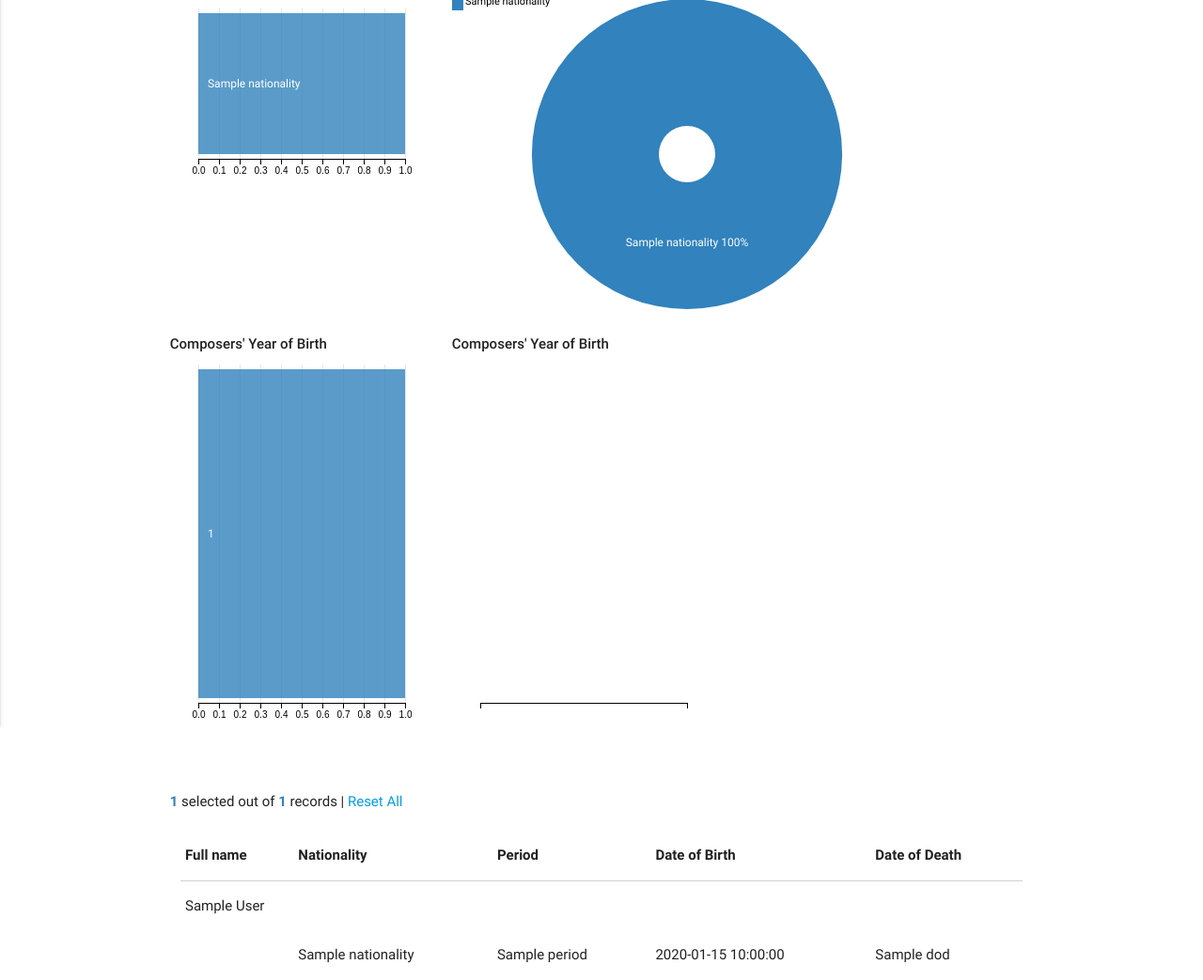
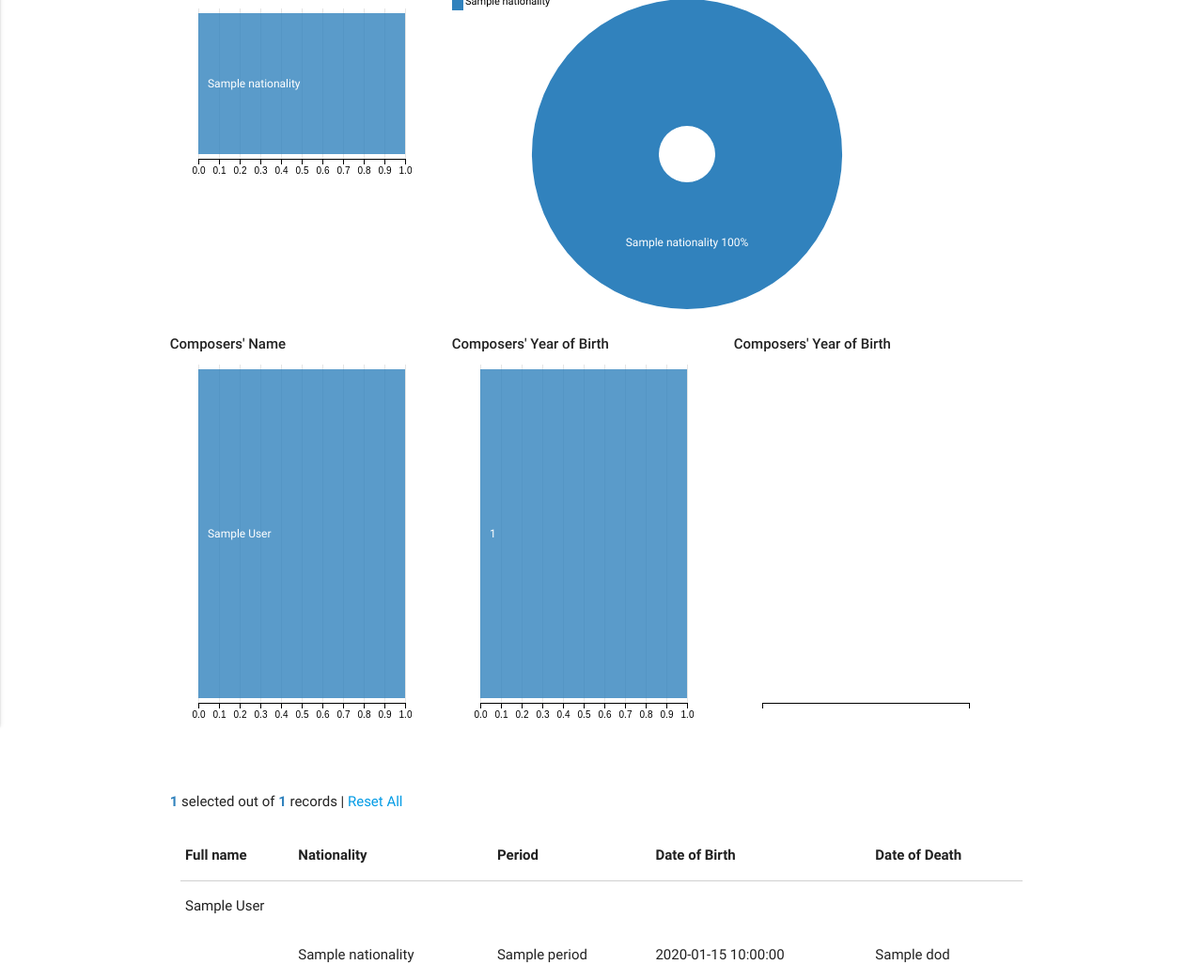
Before and after one commit to abonello/composers, a Flask app: page /charts in a window 1280 px wide. Shown: the part 88-1131 px from the top of the page at 94% size. Run offline with Flask 2, Linux system fonts and the light colour scheme; a database or web service that is not in the repository returns one stand-in record (values such as "Sample title"); some libraries are stand-ins or nearby versions.

Commit message:
Added Names chart.

```diff
--- a/app.py
+++ b/app.py
@@ -1,20 +1,24 @@
 import os
+import csv
 from flask import Flask, render_template, request, redirect, url_for, jsonify #, session
 from flask_pymongo import PyMongo
 from bson.objectid import ObjectId
 # import bcrypt
-# from connect import getDbName, getURI # Does not work in Heroku
+from connect import getDbName, getURI # Does not work in Heroku
 
 app = Flask(__name__)
 
 # Use the following to run locally will need the import
-# app.config["MONGO_DBNAME"] = getDbName()
-# app.config["MONGO_URI"] = getURI()
+app.config["MONGO_DBNAME"] = getDbName()
+app.config["MONGO_URI"] = getURI()
 # collection = getCollection()
+FIELDS = {'first_name': True, 'last_name': True,
+            'dob': True, 'dod': True, 'period': True,
+            'nationality': True, 'information': False, '_id': False}
 
 # Use the following to run from heroku - remove the import
-app.config["MONGO_DBNAME"] = os.getenv('MONGO_DBNAME')
-app.config["MONGO_URI"] = os.getenv('MONGO_URI')
+# app.config["MONGO_DBNAME"] = os.getenv('MONGO_DBNAME')
+# app.config["MONGO_URI"] = os.getenv('MONGO_URI')
 
 mongo = PyMongo(app)
 
@@ -110,6 +114,21 @@ def delete_composer(composer_id):
 def charts():
     return render_template('charts.html')
 
+@app.route("/get_data_json")
+def get_data_json():
+    composers=mongo.db.composers.find(projection=FIELDS)
+
+    composers_list = []
+    for composer in composers:
+        print(composer)
+        # composers_list.append(composer)
+
+    # print(composers_list)
+
+    # csv_reader = csv.DictReader(composers_list)
+    # for line in csv_reader:
+    #     print(line)
+
 @app.route("/get_data_csv")
 def get_data_csv():
     data='"first_name","last_name","dob","dod","period","nationality"\n'
--- a/templates/charts.html
+++ b/templates/charts.html
@@ -1,5 +1,6 @@
 {% extends "base.html" %}
 {% block content %}
+    <!-- Row 1 -->
     <div class="row">
         <div id="nationality">
             <strong>Composers' Nationality</strong>
@@ -8,8 +9,6 @@
             style="display: none; ">reset</a>
             <div class="clearfix"></div>
         </div>
-    <!--</div>-->
-    <!--<div class="row">-->
         <div id="nationality-pie">
             <strong>Composers' Nationality</strong>
             <span class="reset" style="display: none;">Selected: <span class="filter"></span></span>
@@ -18,7 +17,15 @@
             <div class="clearfix"></div>
         </div>
     </div>
+    <!-- Row 2 -->
     <div class="row">
+        <div id="names">
+            <strong>Composers' Name</strong>
+            <span class="reset" style="display: none;">Selected: <span class="filter"></span></span>
+            <a href="javascript:nameChart.filterAll(); dc.redrawAll();" class="reset"
+            style="display: none; ">reset</a>
+            <div class="clearfix"></div>
+        </div>
         <div id="dob">
             <strong>Composers' Year of Birth</strong>
             <span class="reset" style="display: none;">Selected: <span class="filter"></span></span>
@@ -61,6 +68,7 @@
 
         // required for charts
         var nationalityChart = dc.rowChart("#nationality"),
+            nameChart = dc.rowChart("#names"),
             dobChart = dc.rowChart("#dob"),
             dodChart = dc.rowChart("#dod"),
             nationalityPieChart = dc.pieChart("#nationality-pie");
@@ -81,12 +89,14 @@
             // Dimensions
             var nationalityDim = ndx.dimension(function(d) { return d['nationality']; }),
                 nationalityPieDim = ndx.dimension(function(d) { return d['nationality']; }),
+                nameDim = ndx.dimension(function(d) { return d['first_name'] + " " + d['last_name']; }),
                 dobDim = ndx.dimension(function(d) { return parseInt(d['dob'].slice(6, 10)); }),
                 dodDim = ndx.dimension(function(d) { return parseInt(d['dod'].slice(6, 10)); });
 
             // Create Groups
             var nationalityGroup = nationalityDim.group().reduceCount(),
                 nationalityPieGroup = nationalityPieDim.group().reduceCount(),
+                nameGroup = nameDim.group().reduceCount(),
                 dobGroup = dobDim.group().reduceCount(),
                 dodGroup = dodDim.group().reduceCount();
 
@@ -110,6 +120,12 @@
                         return d.data.key + ' ' + dc.utils.printSingleValue((d.endAngle - d.startAngle) / (2*Math.PI) * 100) + '%';
                     })
                 });
+
+            nameChart   // for rowChart
+                .height(400)
+                .dimension(nameDim)
+                .group(nameGroup)
+                .elasticX(true);
 
             dobChart   // for rowChart
                 .height(400)
```
